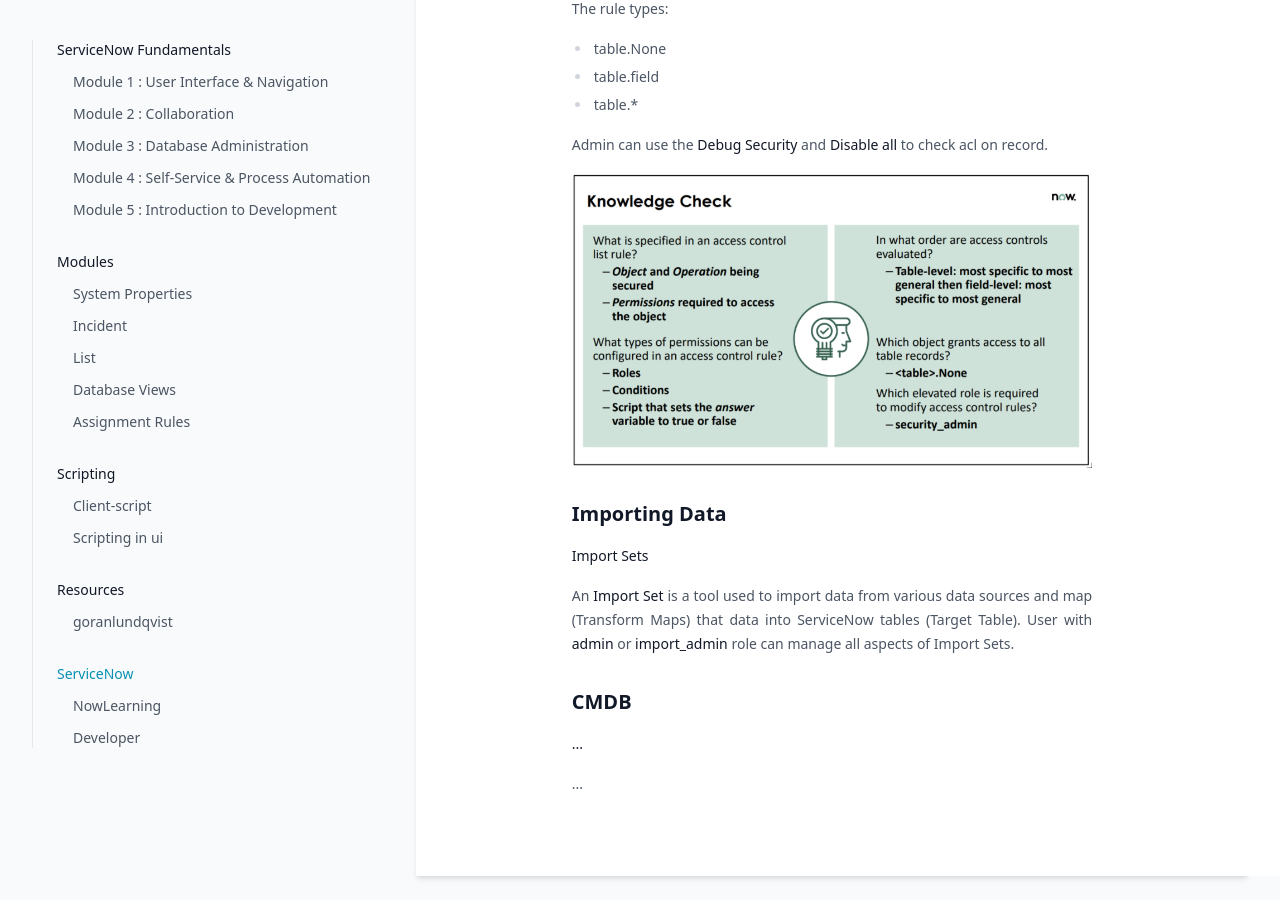
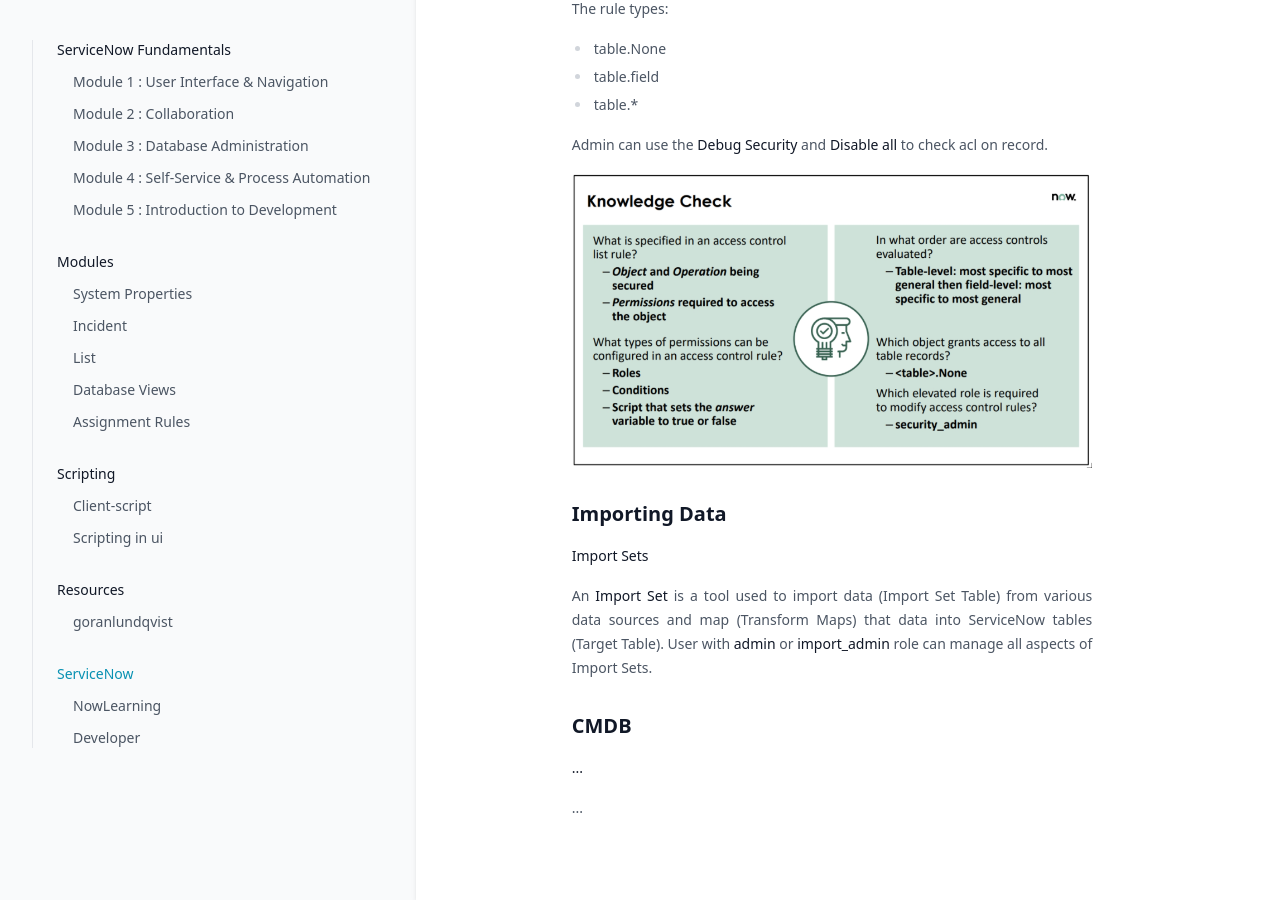
Before and after one commit to greglejeune/ebook, a Jekyll site: the page built from _servicenow/2021-11-01-snf-module3.md, in a window 1280 px wide and 900 px high, scrolled down 2521 px. Built offline with Jekyll 4.4.1, drawn with Linux system fonts in a browser that asks for light colours.

Commit message:
Update 2021-11-01-snf-module3.md

```diff
--- a/_servicenow/2021-11-01-snf-module3.md
+++ b/_servicenow/2021-11-01-snf-module3.md
@@ -142,7 +142,7 @@ category: snf
 <p style="text-align: justify;"><strong>Import Sets</strong></p>
 
 <p style="text-align: justify;">
-    An <strong>Import Set</strong> is a tool used to import data from various data sources and map (Transform Maps) that data into ServiceNow tables (Target Table). User with <strong>admin</strong> or <strong>import_admin</strong> role can manage all aspects of Import Sets.
+    An <strong>Import Set</strong> is a tool used to import data (Import Set Table) from various data sources and map (Transform Maps) that data into ServiceNow tables (Target Table). User with <strong>admin</strong> or <strong>import_admin</strong> role can manage all aspects of Import Sets.
 </p>
 
 <h2>CMDB</h2>
```
